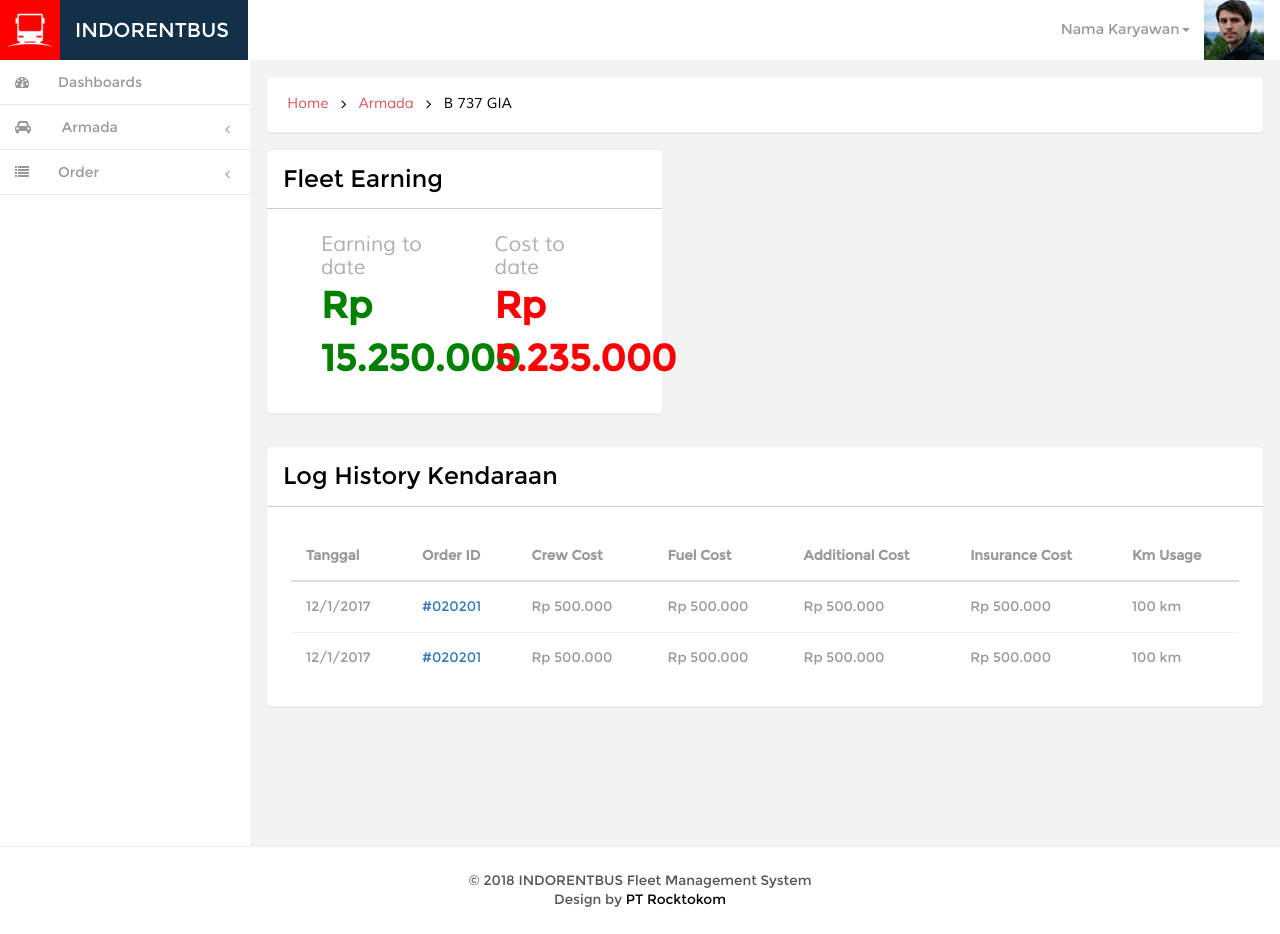
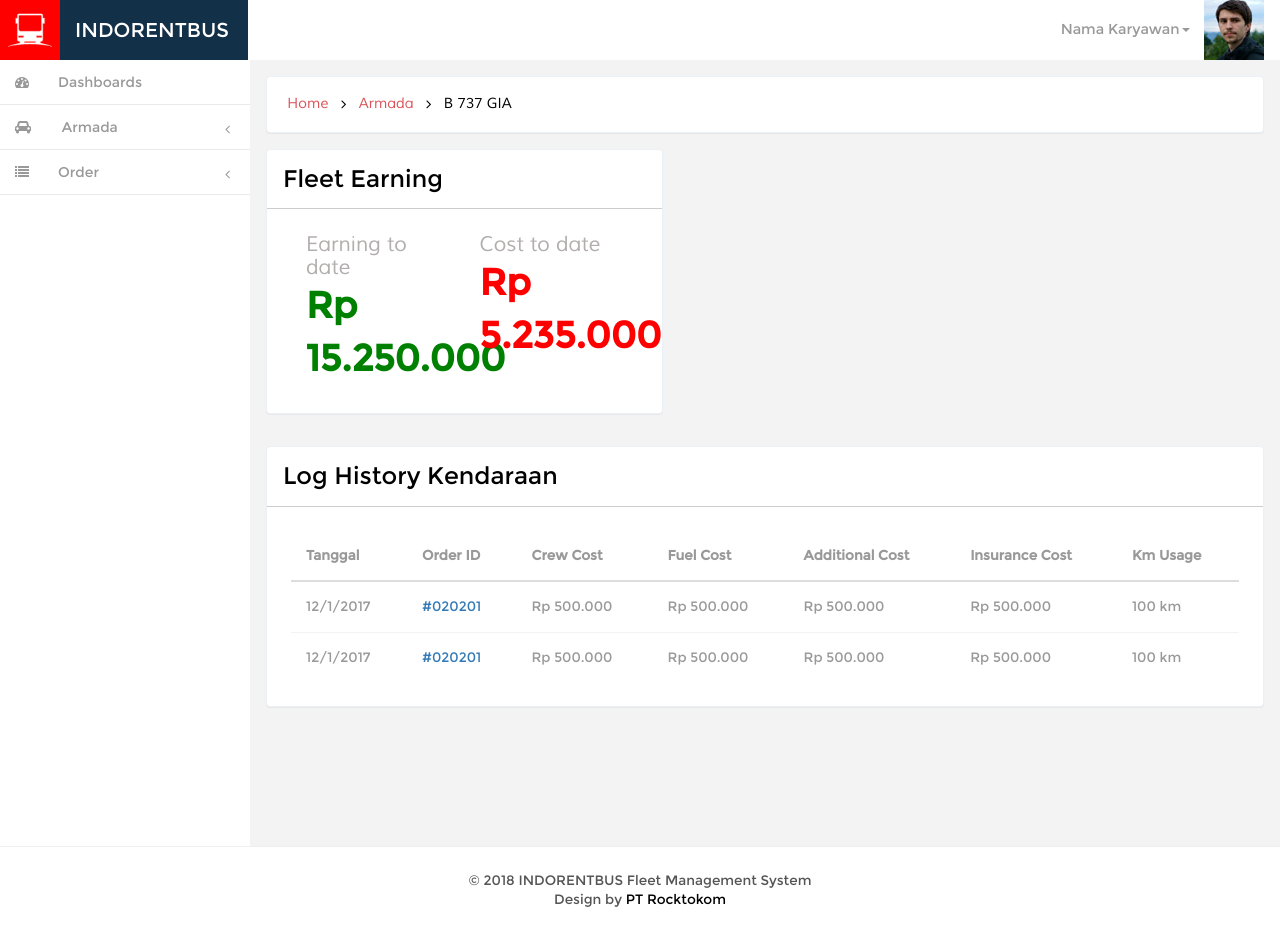
Before and after one commit to kemtol/indorentbus, a Jekyll site: the page built from laman/detail-armada.html, in a window 1280 px wide. Built offline with Jekyll 4.4.1, drawn with Linux system fonts in a browser that asks for light colours; nearby versions of some CDN libraries; Markdown is read by kramdown in place of the engine named in the settings; comment, search, counter and statistics services are not loaded.

Commit message:
Update detail-armada.html

```diff
--- a/laman/detail-armada.html
+++ b/laman/detail-armada.html
@@ -18,17 +18,13 @@ permalink: /armada/detail/
 <div class="col-md-5 grid-form">
 	<div class="grid-form1">
 		<h3 id="table-fleet-history" class="">Fleet Earning</h3>
-		<div class="col-lg-6 col-xs-12">
-			<div class="col-md-12 top-content">
-				<h5>Earning to date</h5>
-				<label style="color:green">Rp 15.250.000</label>
-			</div>
+		<div class="col-lg-6 col-xs-12 top-content">
+			<h5>Earning to date</h5>
+			<label style="color:green">Rp 15.250.000</label>
 		</div>
-		<div class="col-lg-6 col-xs-12">
-			<div class="col-md-12 top-content">
-				<h5>Cost to date</h5>
-				<label style="color:red">Rp 5.235.000</label>
-			</div>
+		<div class="col-lg-6 col-xs-12 top-content">
+			<h5>Cost to date</h5>
+			<label style="color:red">Rp 5.235.000</label>
 		</div>
 		<div class="clearfix"></div>
 	</div>
```
